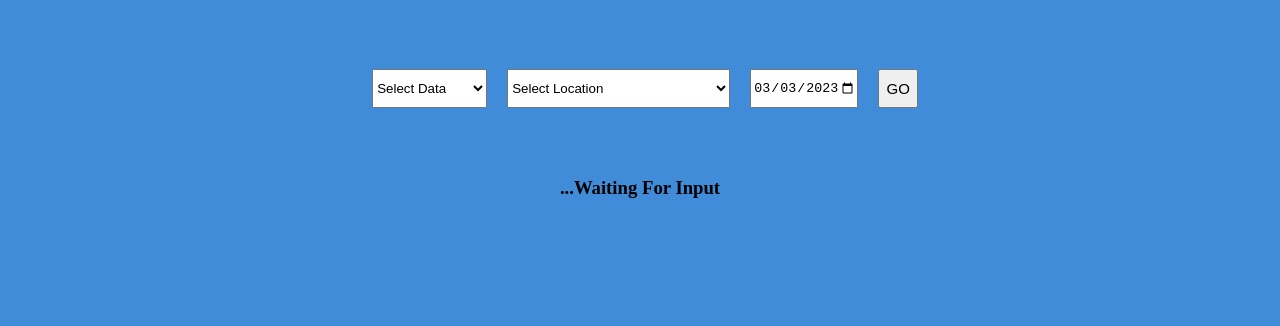
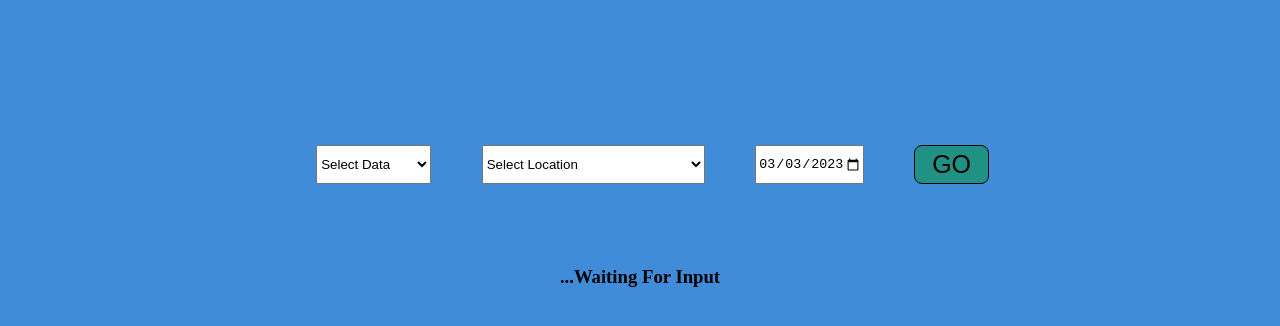
Before and after one commit to vikvakati/iso-ne-api-webservice, a website: page index.html in a window 1280 px wide. Shown: the part 154-480 px from the top of the page. Drawn offline with Linux system fonts and the light colour scheme.

Commit message:
updated button and alignment of boxes

```diff
--- a/style.css
+++ b/style.css
@@ -22,29 +22,34 @@ body {
 .title {
   display: flex;
   justify-content: center;
-  margin-bottom: 50px;
+  margin-bottom: 10%;
 }
 .user-input {
   display: flex;
   height: 5%;
   justify-content: center;
-  margin-bottom: 50px;
+  margin-bottom: 5%;
 }
 .data-field {
   display: flex;
   justify-content: center;
-  margin-right: 10px;
-  margin-left: 10px;
+  margin-right: 2%;
+  margin-left: 2%;
 }
 .button {
-  font-size: 15px;
-  margin-left: 10px;
+  width: 75px;
+  border-radius: 8px;
+  font-size: 25px;
+  margin-left: 2%;
   text-align: center;
+  padding: 0;
+  border: 1px solid #000000;
+  background-color: #0696428c;
 }
 .results {
   display: flex;
   justify-content: center;
-  margin-bottom: 50px;
+  margin-bottom: 5%;
 }
 table,
 th,
@@ -56,8 +61,8 @@ table {
   position: absolute;
   margin-left: auto;
   margin-right: auto;
-  margin-bottom: 50px;
-  background-color: MediumSeaGreen;
+  margin-bottom: 5%;
+  background-color: #43a76c8c;
 }
 caption {
   font-size: 20px;
```
